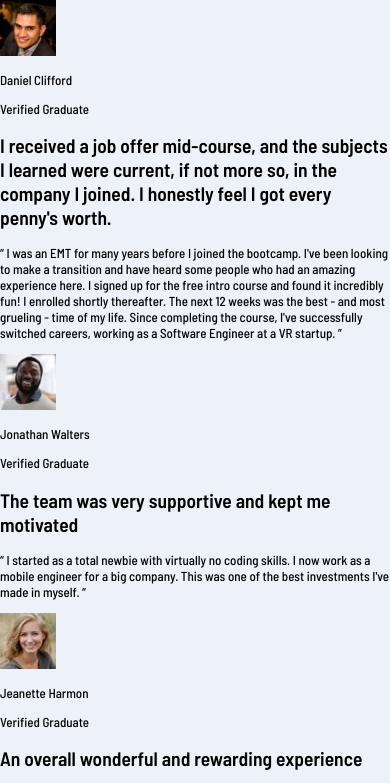
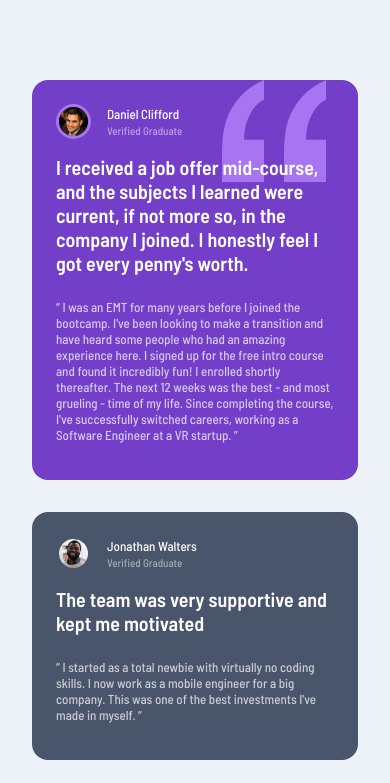
Before and after one commit to VivyBnuuy/fem-testimonials-grid-section, a plain HTML site: page index.html in a window 390 px wide. Shown: the top 783 px of the page. Drawn offline with Linux system fonts and the light colour scheme.

Commit message:
Mobile layout finished

```diff
--- a/index.html
+++ b/index.html
@@ -17,30 +17,30 @@
     <main>
       <div class="grid">
         <!-- First review -->
-        <div class="grid__box grid__box--purple">
+        <div class="card card--purple">
           <div class="reviewer">
-            <img src="images/image-daniel.jpg" class="reviewer__image reviewer__image--border" alt="Picture of Daniel Clifford">
+            <img src="images/image-daniel.jpg" class="reviewer__image reviewer__image--border-bright" alt="Picture of Daniel Clifford">
             <p class="reviewer__name reviewer__name--white">Daniel Clifford</p>
-            <p class="reviewer__status reviewer_status--white">Verified Graduate</p>
+            <p class="reviewer__status reviewer__status--white">Verified Graduate</p>
           </div>
           <div class="review">
             <h2 class="review__header review__header--white">
               I received a job offer mid-course, and the subjects I learned were current, if not more so, in the company I joined. I honestly feel I got every penny's worth.
             </h2>
-            <p class="review__paragraph review__paragraph--off-white">
+            <p class="review__paragraph review__paragraph--white">
               “ I was an EMT for many years before I joined the bootcamp. I've been looking to make a transition and have heard some people who had an amazing experience here. I signed up for the free intro course and found it incredibly fun! I enrolled shortly thereafter. The next 12 weeks was the  best - and most grueling - time of my life. Since completing the course, I've  successfully switched careers, working as a Software Engineer at a VR startup. ”
             </p>
           </div>
         </div>
         <!-- Second review -->
-        <div class="grid__box grid__box--gray">
+        <div class="card card--light-blue">
           <div class="reviewer">
-            <img src="images/image-jonathan.jpg" class="reviewer__image reviewer__image--no-border" alt="Picture of Jonathan Walters">
+            <img src="images/image-jonathan.jpg" class="reviewer__image" alt="Picture of Jonathan Walters">
             <p class="reviewer__name reviewer__name--white">Jonathan Walters</p>
             <p class="reviewer__status reviewer__status--white">Verified Graduate</p>
           </div>
           <div class="review">
-            <h2 class="review__header review__header-white">
+            <h2 class="review__header review__header--white">
               The team was very supportive and kept me motivated
             </h2>
             <p class="review__paragraph review__paragraph--white">
@@ -49,23 +49,23 @@
           </div>
         </div>
         <!-- Third review -->
-        <div class="grid__box grid--white">
+        <div class="card card--white">
           <div class="reviewer">
-            <img src="images/image-jeanette.jpg" class="reviewer__image reviewer__image--no-border" alt="Picture of Jeanette Harmon">
-            <p class="reviewer__name reviewer__name--gray">Jeanette Harmon</p>
-            <p class="reviewer__status reviewer__status--gray">Verified Graduate</p>
+            <img src="images/image-jeanette.jpg" class="reviewer__image" alt="Picture of Jeanette Harmon">
+            <p class="reviewer__name reviewer__name--light-blue">Jeanette Harmon</p>
+            <p class="reviewer__status reviewer__status--light-blue">Verified Graduate</p>
           </div>
           <div class="review">
-            <h2 class="review__header review__header--gray">
+            <h2 class="review__header review__header--light-blue">
               An overall wonderful and rewarding experience
             </h2>
-            <p class="review__paragraph review__paragraph--gray">
+            <p class="review__paragraph review__paragraph--light-blue">
               “ Thank you for the wonderful experience! I now have a job I really enjoy, and make a good living while doing something I love. ”
             </p>
           </div>
         </div>
         <!-- Fourth review -->
-        <div class="grid__box grid--black">
+        <div class="card card--dark-blue">
           <div class="reviewer">
             <img src="images/image-patrick.jpg" class="reviewer__image reviewer__image--border" alt="Picture of Patrick Abrams">
             <p class="reviewer__name reviewer__name--white">Patrick Abrams</p>
@@ -75,23 +75,23 @@
             <h2 class="review__header review__header--off-white">
               Awesome teaching support from TAs who did the bootcamp themselves. Getting guidance from them and learning from their experiences was easy.
             </h2>
-            <p class="review__paragraph review__paragraph--white">
+            <p class="review__paragraph review__paragraph--off-white">
               “ The staff seem genuinely concerned about my progress which I find really refreshing. The program gave me the confidence necessary to be able to go out in the world and present myself as a capable junior developer. The standard is above the rest. You will get the personal attention you need from an incredible community of smart and amazing people. ”
             </p>
           </div>
         </div>
         <!-- Fifth review -->
-        <div class="grid__box grid--white">
+        <div class="card card--white">
           <div class="reviewer">
-            <img src="images/image-kira.jpg" class="reviewer__image reviewer__image--no-border" alt="Picture of Kira Whittle">
-            <p class="reviewer__name reviewer__name--gray">Kira Whittle</p>
-            <p class="reviewer__status reviewer__status--gray">Verified Graduate</p>
+            <img src="images/image-kira.jpg" class="reviewer__image" alt="Picture of Kira Whittle">
+            <p class="reviewer__name reviewer__name--light-blue">Kira Whittle</p>
+            <p class="reviewer__status reviewer__status--light-blue">Verified Graduate</p>
           </div>
           <div class="review">
-            <h2 class="review__header review__header--gray">
+            <h2 class="review__header review__header--light-blue">
               Such a life-changing experience. Highly recommended!
             </h2>
-            <p class="review__paragraph review__paragraph--gray">
+            <p class="review__paragraph review__paragraph--light-blue">
               “ Before joining the bootcamp, I've never written a line of code. I needed some structure from professionals who can help me learn programming step by step. I was encouraged to enroll by a former student of theirs who can only say wonderful things about the program. The entire curriculum and staff did not disappoint. They were very hands-on and I never had to wait long for assistance. The agile team project, in particular, was outstanding. It took my learning to the next level in a way that no tutorial could ever have. In fact, I've often referred to it during interviews as an example of my developent experience. It certainly helped me land a job as a full-stack developer after receiving multiple offers. 100% recommend! ”
             </p>
           </div>
--- a/scss/globals/_boilerplate.scss
+++ b/scss/globals/_boilerplate.scss
@@ -1,21 +1,5 @@
 @use "_typography" as fonts;
-
-:root {
-    /* Font */
-    font-size: fonts.$medium-font-size;
-
-    /* Colors */
-    --off-white: #ECF2F8;
-    --purple: #733FC8;
-    --light-blue: #48556A;
-    --dark: #19202D;
-    --gray: #CFCFCF;
-    --bright-purple: #A775F1;
-
-    /* Opacity for reviews */
-    --opacity50: 50%;
-    --opacity70: 70%;
-}
+@use "_colors";
 
 body {
     margin: 0;
@@ -24,4 +8,5 @@ body {
     background-color: var(--off-white);
 
     font-family: fonts.$font-fam;
+    font-size: fonts.$font-medium;
 }
--- /dev/null
+++ b/scss/globals/_cards.scss
@@ -0,0 +1,24 @@
+// Styling for the card containers
+.card {
+    border-radius: 1rem;
+    padding: 1.5rem 1.5rem;
+
+    &--purple {
+        background-color: var(--purple);
+        background-image: url(images/bg-pattern-quotation.svg);
+        background-repeat: no-repeat;
+        background-position: top right 2rem;
+    }
+
+    &--light-blue {
+        background-color: var(--light-blue);
+    }
+
+    &--white {
+        background-color: var(--white);
+    }
+
+    &--dark-blue {
+        background-color: var(--dark-blue);
+    }
+}
--- /dev/null
+++ b/scss/globals/_colors.scss
@@ -0,0 +1,8 @@
+:root {
+    --off-white: #ECF2F8;
+    --purple: #733FC8;
+    --light-blue: #48556A;
+    --dark-blue: #19202D;
+    --bright-purple: #A775F1;
+    --white: #FFFFFF;
+}
--- a/scss/globals/_grid.scss
+++ b/scss/globals/_grid.scss
@@ -0,0 +1,7 @@
+.grid {
+    display: grid;
+    grid-template: repeat(5, auto) / repeat(1, 1fr);
+    gap: 2rem;
+
+    margin: 5rem 2rem;
+}
--- a/scss/globals/_index.scss
+++ b/scss/globals/_index.scss
@@ -2,3 +2,5 @@
 @forward "_boilerplate";
 @forward "_typography";
 @forward "_grid";
+@forward "_cards";
+@forward "_reviews";
--- /dev/null
+++ b/scss/globals/_reviews.scss
@@ -0,0 +1,109 @@
+@use "_typography" as fonts;
+@use "sass:math";
+
+.reviewer {
+    display: grid;
+    grid-template: repeat(2, 1fr) / repeat(2, max-content);
+
+    // Reviewer image
+    &__image {
+        grid-area: 1 / 1 / 3 / 1;
+
+        border-radius: 100%;
+        border-style: solid;
+        border-width: 0.2rem;
+        border-color: transparent;
+
+        margin: 0 1rem 0 0;
+
+        // Image size
+        $img-size: math.div(58, 16);
+        width: math.div($img-size, 2) + rem;
+
+        &--border-bright {
+            border-style: solid;
+            border-width: 0.2rem;
+            border-color: var(--bright-purple);
+        }
+
+        &--border {
+            border-style: solid;
+            border-width: 0.2rem;
+            border-color: var(--purple);
+        }
+    }
+
+    // Reviewer name
+    &__name {
+        align-self: end;
+
+        margin: 0;
+
+        &--white {
+            color: var(--white);
+        }
+
+        &--light-blue {
+            color: var(--light-blue);
+        }
+    }
+
+    // Reviewer status (under name)
+    &__status {
+        align-self: center;
+
+        margin: 0;
+
+        font-size: fonts.$font-small;
+        opacity: var(--opacity50);
+
+        &--white {
+            color: var(--white);
+        }
+
+        &--off-white {
+            color: var(--off-white);
+        }
+
+        &--light-blue {
+            color: var(--light-blue);
+        }
+    }
+
+}
+
+.review {
+    &__header {
+        font-size: fonts.$font-large;
+
+        margin: 1rem 0 1.5rem 0;
+
+        &--white {
+            color: var(--white);
+        }
+
+        &--light-blue {
+            color: var(--light-blue);
+        }
+
+        &--off-white {
+            color: var(--off-white);
+        }
+    }
+
+    &__paragraph {
+        opacity: var(--opacity70);
+
+        &--white {
+            color: var(--white);
+        }
+
+        &--light-blue {
+            color: var(--light-blue);
+        }
+
+        &--off-white {
+            color: var(--off-white);
+        }
+    }
+}
--- a/scss/globals/_typography.scss
+++ b/scss/globals/_typography.scss
@@ -1,13 +1,15 @@
 @use "sass:math";
 
+// font family
 $font-fam: 'Barlow Semi Condensed', sans-serif;
 
-$font-20px: (math.div(20, 16));
-$font-13px: (math.div(13, 16));
-$font-11px: (math.div(11, 16));
+// Font sizes
+$font-large: (math.div(20, 16)) + rem;
+$font-medium: (math.div(13, 16)) + rem;
+$font-small: (math.div(11, 16)) + rem;
 
-$font-unit: rem;
-
-$big-font-size: ($font-20px) + ($font-unit);
-$medium-font-size: ($font-13px) + ($font-unit);
-$small-font-size: ($font-11px) +  ($font-unit);
+:root {
+    // Opacity for review text
+    --opacity50: 50%;
+    --opacity70: 70%;
+}
```
Also changed, not shown: style.css, 1 other file.
